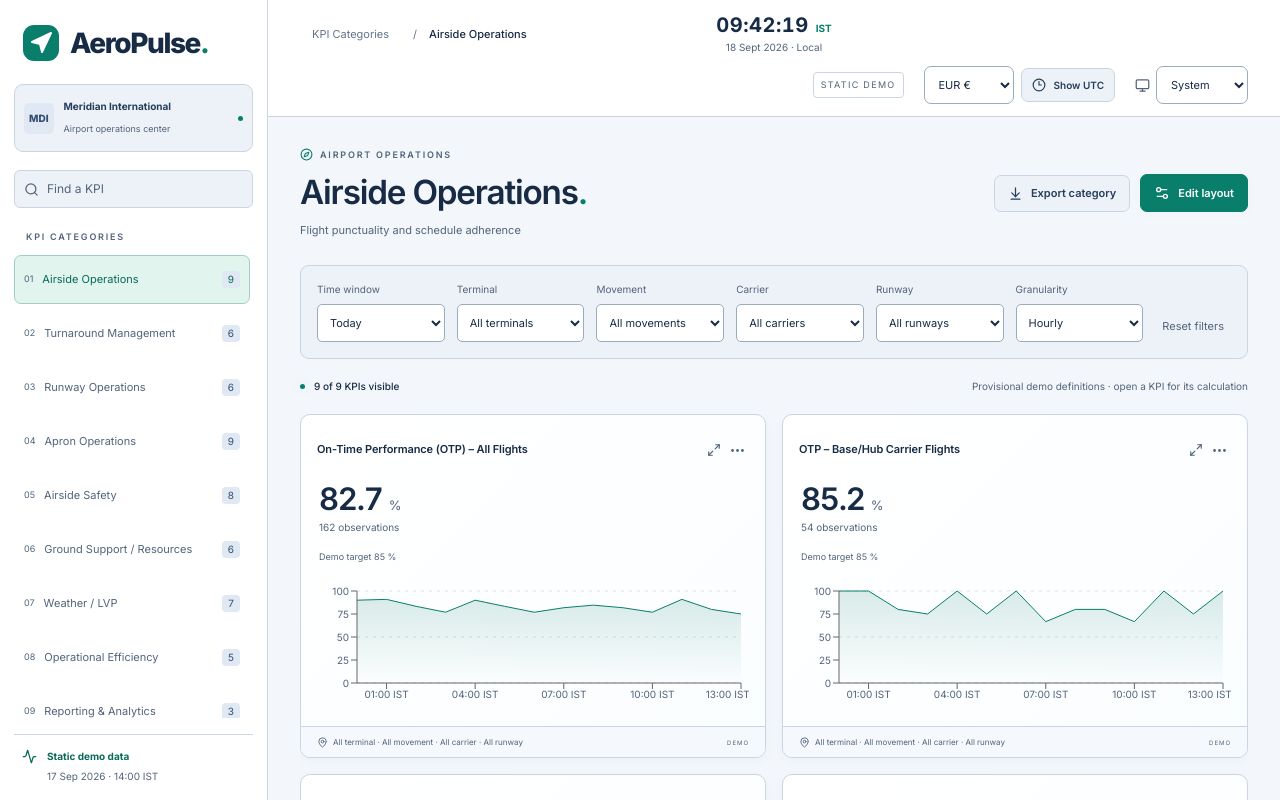
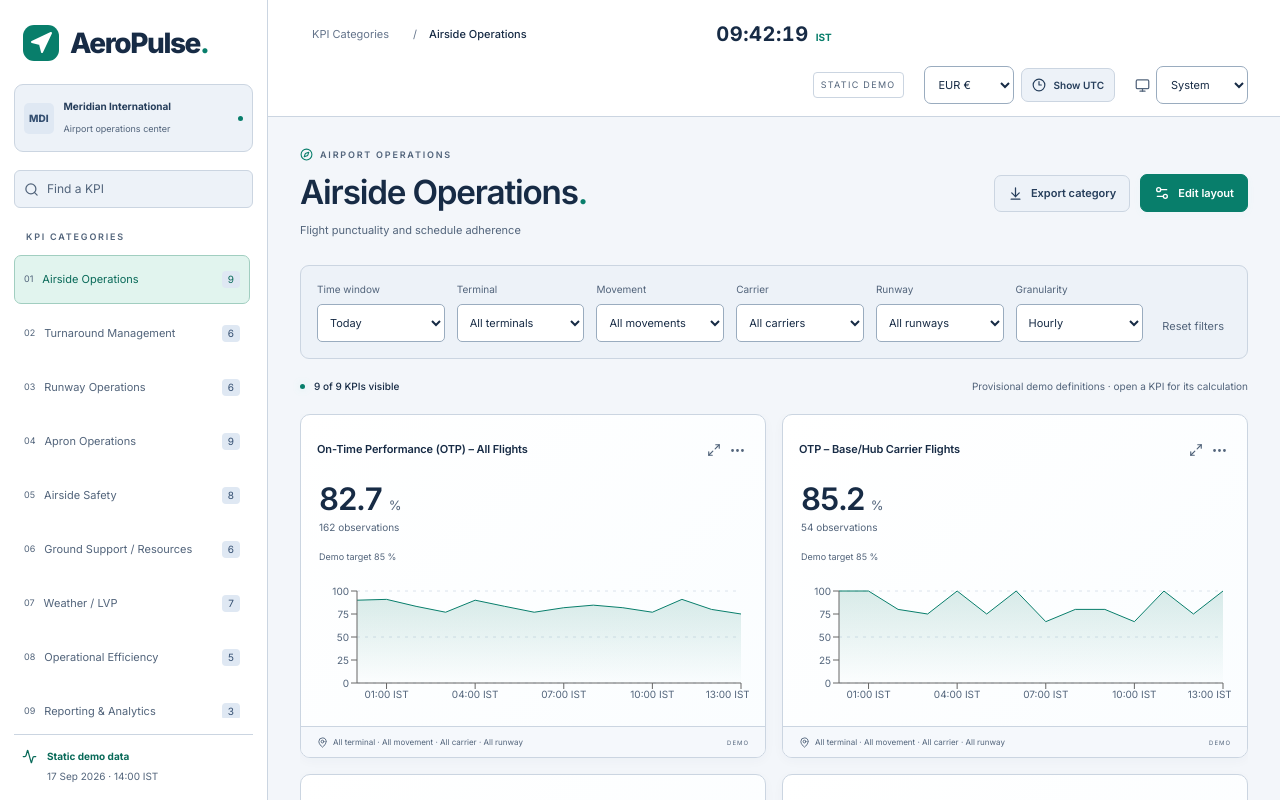
Before and after one commit to nabster-tech/AeroPulse, a React (Vite) app: page /#/kpis/airside-operations in a window 1280 px wide. Shown: the top 800 px of the page. Built offline with nearby package versions, Linux system fonts and the light colour scheme.

Commit message:
Show only time and timezone in the toolbar clock

```diff
--- a/src/components/ToolbarClock.tsx
+++ b/src/components/ToolbarClock.tsx
@@ -7,22 +7,15 @@ export function ToolbarClock() {
   const [now, setNow] = useState(() => new Date());
   const timeZone = localAndUtc ? 'UTC' : airport.timeZone;
   const zoneLabel = localAndUtc ? 'UTC' : airport.timeZoneAbbreviation;
-  const formatters = useMemo(
-    () => ({
-      time: new Intl.DateTimeFormat('en-GB', {
+  const formatter = useMemo(
+    () =>
+      new Intl.DateTimeFormat('en-GB', {
         timeZone,
         hour: '2-digit',
         minute: '2-digit',
         second: '2-digit',
         hourCycle: 'h23',
       }),
-      date: new Intl.DateTimeFormat('en-GB', {
-        timeZone,
-        day: '2-digit',
-        month: 'short',
-        year: 'numeric',
-      }),
-    }),
     [timeZone],
   );
 
@@ -47,11 +40,8 @@ export function ToolbarClock() {
       title={`Live clock · ${localAndUtc ? 'UTC' : `${airport.name} (${airport.timeZone})`}`}
     >
       <time dateTime={now.toISOString()}>
-        <span className="toolbar-clock-time">{formatters.time.format(now)}</span>
+        <span className="toolbar-clock-time">{formatter.format(now)}</span>
         <span className="toolbar-clock-zone">{zoneLabel}</span>
-        <span className="toolbar-clock-date">
-          {formatters.date.format(now)} · {localAndUtc ? 'UTC' : 'Local'}
-        </span>
       </time>
     </div>
   );
--- a/src/components/toolbar-clock.css
+++ b/src/components/toolbar-clock.css
@@ -42,13 +42,6 @@
   font-weight: 650;
   color: var(--teal);
 }
-.toolbar-clock-date {
-  grid-column: 1 / -1;
-  margin-top: 3px;
-  font-size: 10px;
-  color: var(--muted);
-  white-space: nowrap;
-}
 @media (max-width: 1399px) {
   .category-app .topbar {
     height: auto;
```
Also changed, not shown: 2 other files (tests, documents, lock files or other folders).
